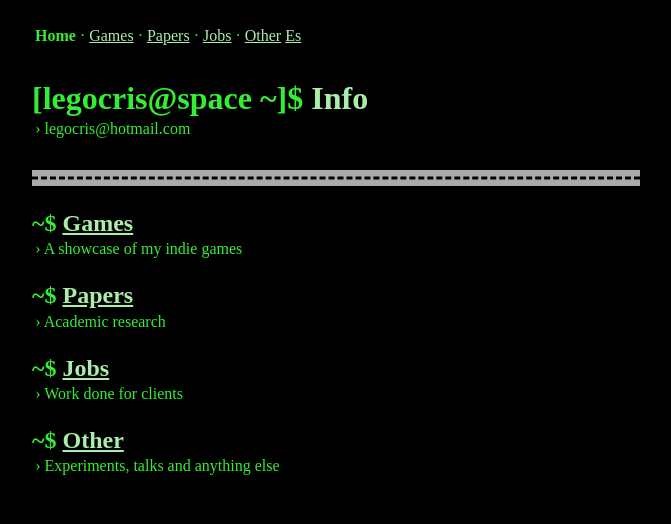
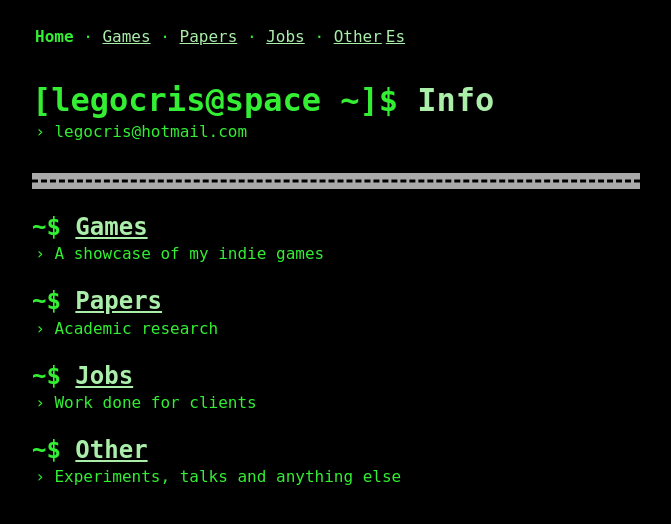
Before and after one commit to legocris/legocris.github.io, a Jekyll site: the page built from README.md, in a window 1280 px wide. Shown: the top 524 px of the page, without its empty margins (304-975 px from the left). Built offline with Jekyll 4.4.1, drawn with Linux system fonts in a browser that asks for light colours; our own code applies the rules of GitHub Pages for plain Markdown files.

Commit message:
Update default.html

```diff
--- a/_layouts/default.html
+++ b/_layouts/default.html
@@ -7,10 +7,11 @@
       body{
         background-color: #000;
         color: #3e3;
-	max-width: 640px;
-	margin: 1rem auto;
-	padding: 0.5rem 1rem;
-	box-sizing: border-box;
+		max-width: 640px;
+		margin: 1rem auto;
+		padding: 0.5rem 1rem;
+		box-sizing: border-box;
+		font-family: mono;
       }
       h1, h2, h3{
         color: #aea;
```
